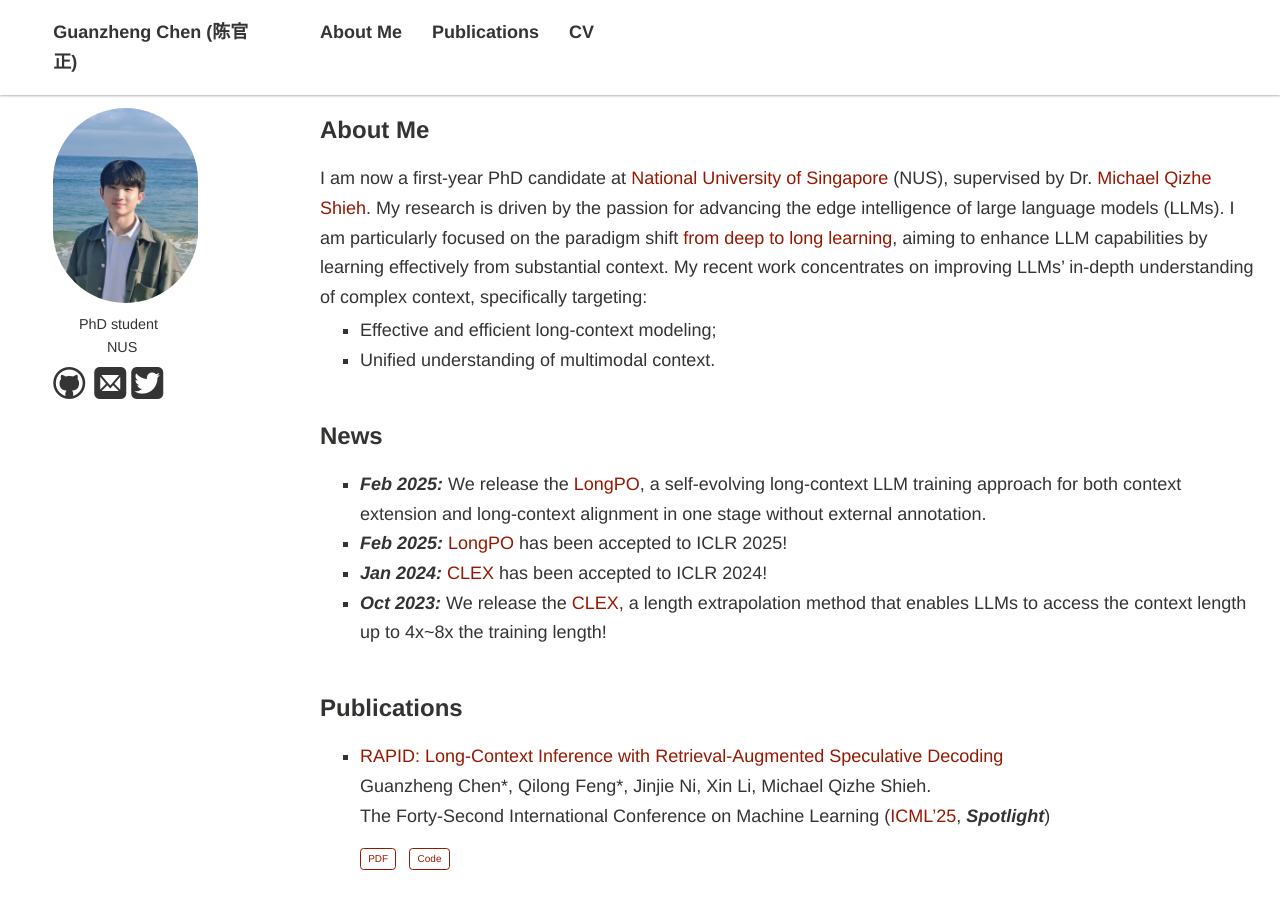
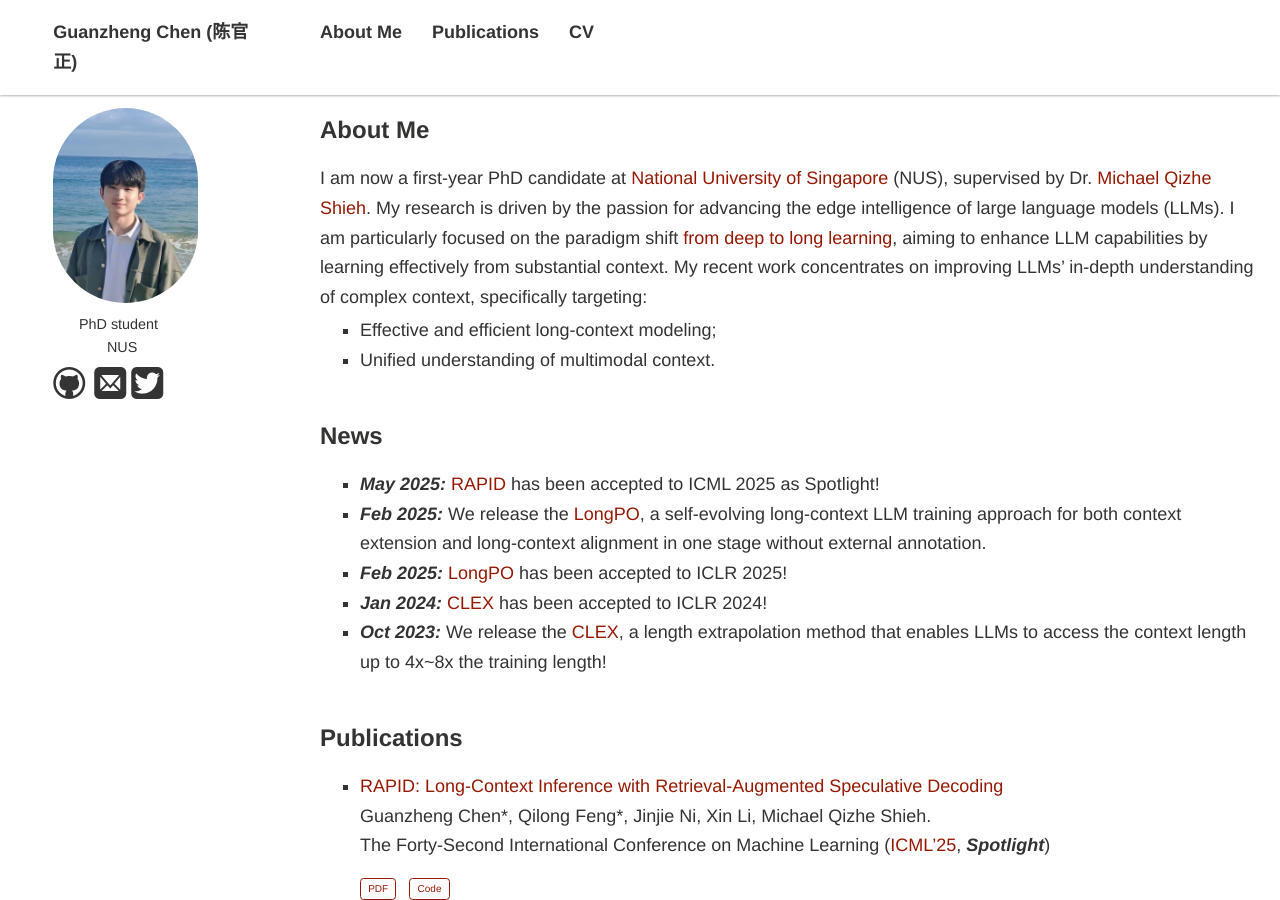
Before and after one commit to guanzhchen/guanzhchen.github.io, a Jekyll site: the page built from index.md, in a window 1280 px wide and 900 px high. Built offline with Jekyll 4.4.1, drawn with Linux system fonts in a browser that asks for light colours; nearby versions of some CDN libraries; comment, search, counter and statistics services are not loaded; a style sheet for code colours, icons or effects is not loaded.

Commit message:
update news

```diff
--- a/index.md
+++ b/index.md
@@ -18,6 +18,7 @@
 
 
 ### News
+- ***May 2025:*** [RAPID](https://arxiv.org/abs/2502.20330) has been accepted to ICML 2025 as Spotlight!
 - ***Feb 2025:*** We release the [LongPO](https://www.arxiv.org/pdf/2502.13922), a self-evolving long-context LLM training approach for both context extension and long-context alignment in one stage without external annotation.
 - ***Feb 2025:*** [LongPO](https://www.arxiv.org/pdf/2502.13922) has been accepted to ICLR 2025!
 - ***Jan 2024:*** [CLEX](https://arxiv.org/abs/2310.16450) has been accepted to ICLR 2024!
```
